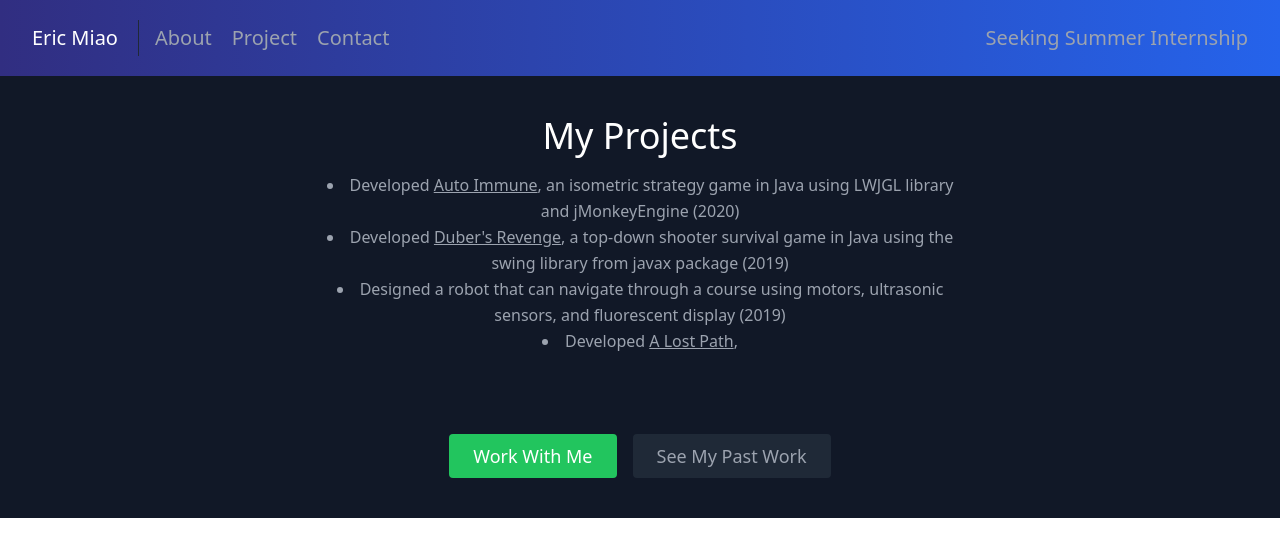
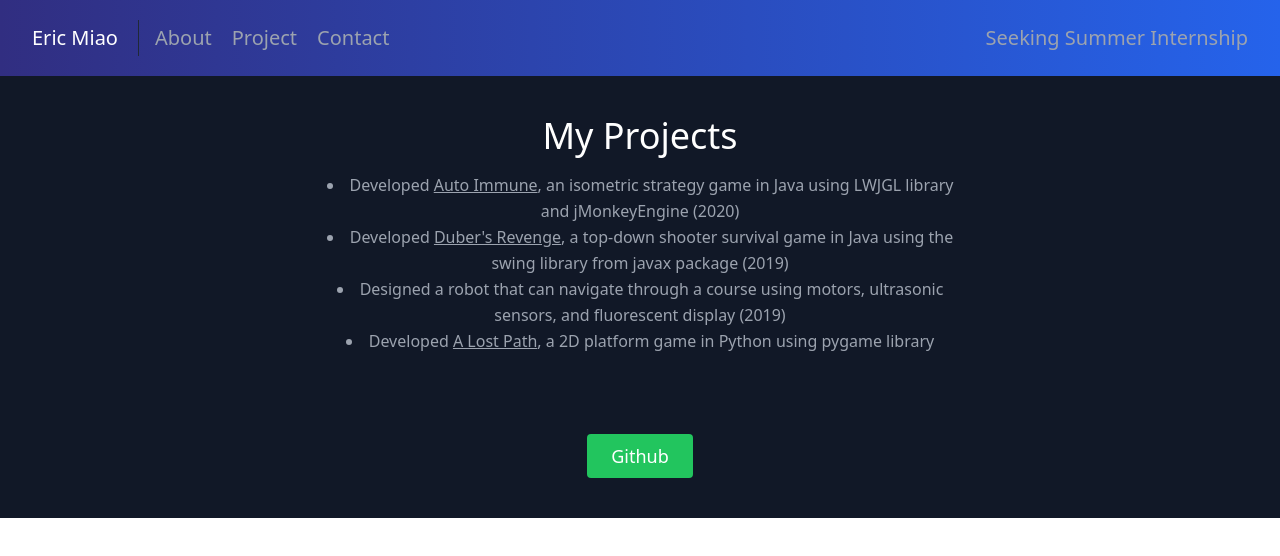
Before and after one commit to MiaoE/Eric-Miao-Personal-Portfolio, a React (Create React App) app: page /projects in a window 1280 px wide. Shown: the top 556 px of the page. Built offline with nearby package versions, Linux system fonts and the light colour scheme.

Commit message:
added github redirect link

```diff
--- a/src/components/Projects.js
+++ b/src/components/Projects.js
@@ -12,19 +12,14 @@ export default function Projects() {
             <li>Developed <a href="https://github.com/MiaoE/Auto-Immune" className="underline">Auto Immune</a>, an isometric strategy game in Java using LWJGL library and jMonkeyEngine (2020)</li>
             <li>Developed <a href="https://github.com/MiaoE/Dubers-Revenge" className="underline">Duber's Revenge</a>, a top-down shooter survival game in Java using the swing library from javax package (2019)</li>
             <li>Designed a robot that can navigate through a course using motors, ultrasonic sensors, and fluorescent display (2019)</li>
-            <li>Developed <a href="https://github.com/MiaoE/Lost-Path" className="underline">A Lost Path</a>, </li>
+            <li>Developed <a href="https://github.com/MiaoE/Lost-Path" className="underline">A Lost Path</a>, a 2D platform game in Python using pygame library</li>
           </p>
         </div>
         <div className="flex justify-center items-right">
           <a
-            href="#contact"
+            href="https://github.com/MiaoE?tab=repositories"
             className="inline-flex text-white bg-green-500 border-0 py-2 px-6 focus:outline-none hover:bg-green-600 rounded text-lg">
-            Work With Me
-          </a>
-          <a
-            href="#projects"
-            className="ml-4 inline-flex text-gray-400 bg-gray-800 border-0 py-2 px-6 focus:outline-none hover:bg-gray-700 hover:text-white rounded text-lg">
-            See My Past Work
+            Github
           </a>
         </div>
       </div>
```
